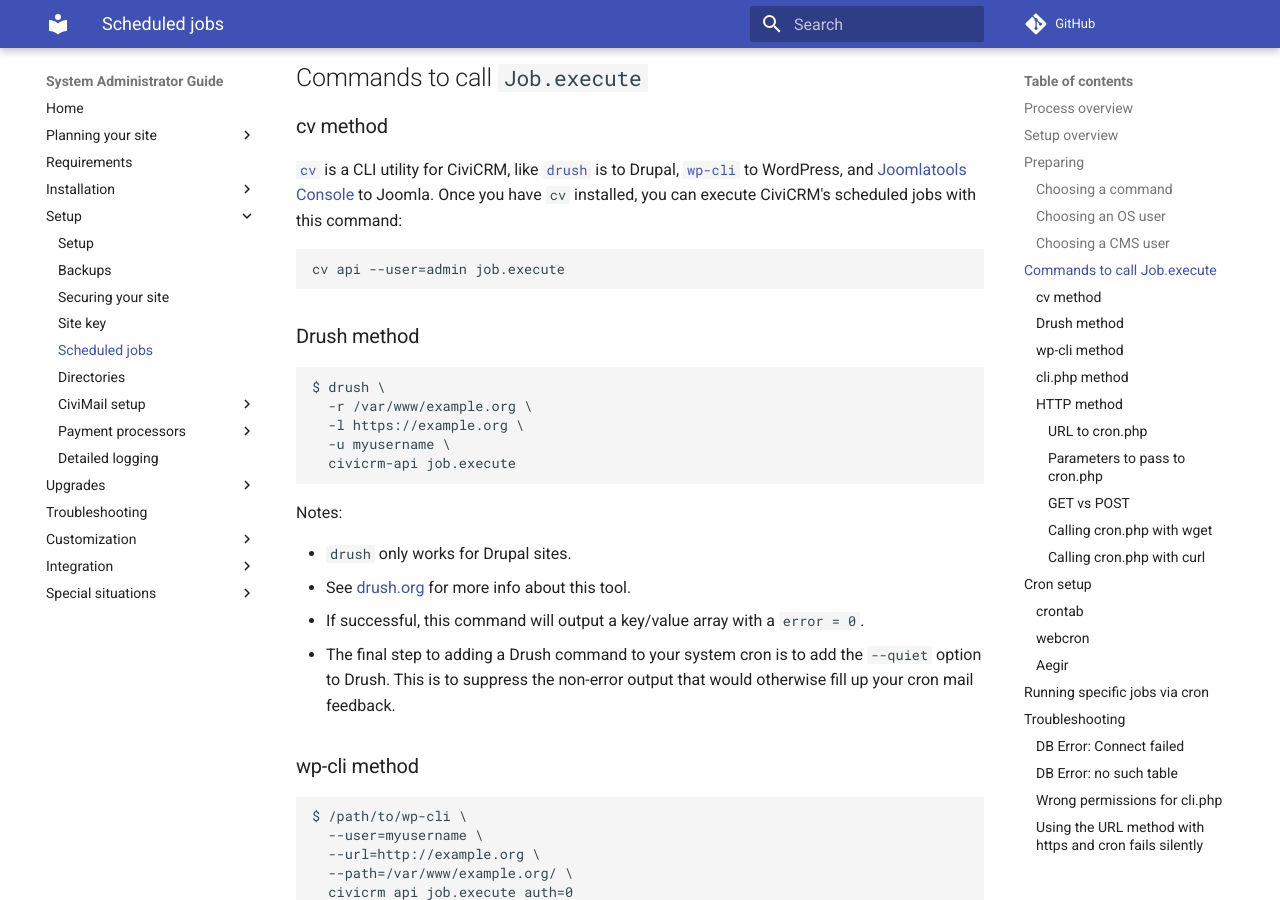
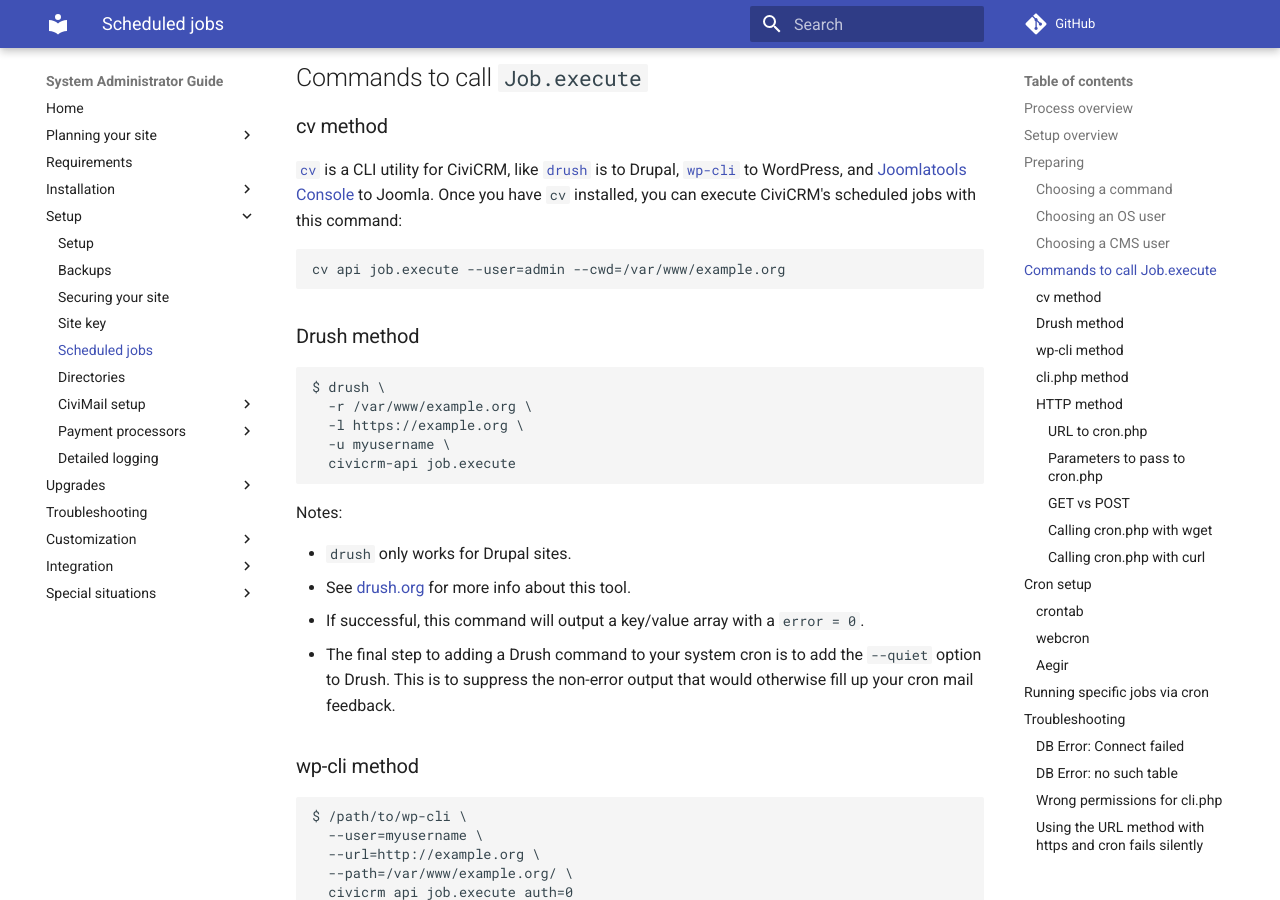
Before and after one commit to civicrm/civicrm-sysadmin-guide, an MkDocs documentation site: the page built from docs/setup/jobs.md, in a window 1280 px wide and 900 px high, scrolled down 2183 px. Built offline with MkDocs 1.6.1 and Material for MkDocs 9.7.7, drawn with Linux system fonts in a browser that asks for light colours; comment, search, counter and statistics services are not loaded; old or Windows-style settings are respelled for this version of MkDocs.

Commit message:
document use of --cwd argument now available in cv

````diff
--- a/docs/setup/jobs.md
+++ b/docs/setup/jobs.md
@@ -69,7 +69,7 @@ Some of these methods require a valid username and password (for a CMS user who
 [`cv`](https://github.com/civicrm/cv) is a CLI utility for CiviCRM, like [`drush`](http://www.drush.org/en/master/) is to Drupal, [`wp-cli`](http://wp-cli.org/) to WordPress, and [Joomlatools Console](https://www.joomlatools.com/developer/tools/console/) to Joomla. Once you have `cv` installed, you can execute CiviCRM's scheduled jobs with this command:
 
 ```
-cv api --user=admin job.execute
+cv api job.execute --user=admin --cwd=/var/www/example.org
 ```
 
 ### Drush method {:#drush}
````
